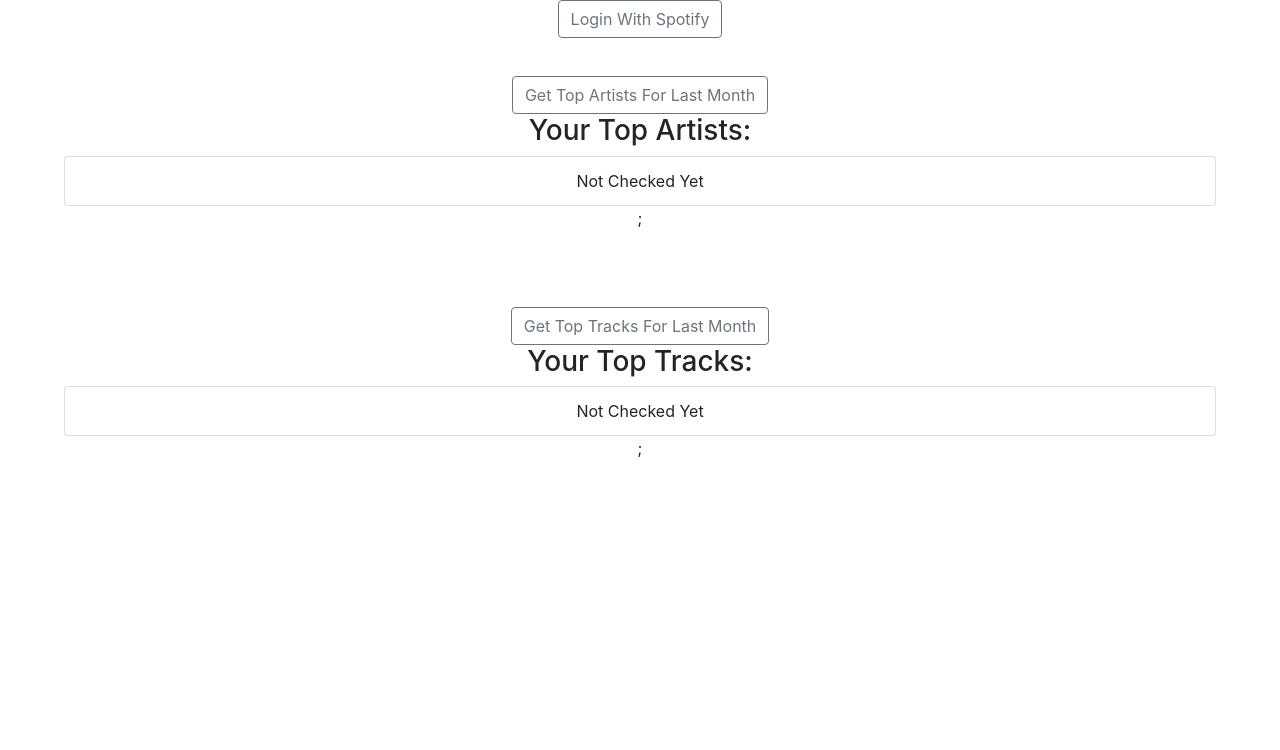
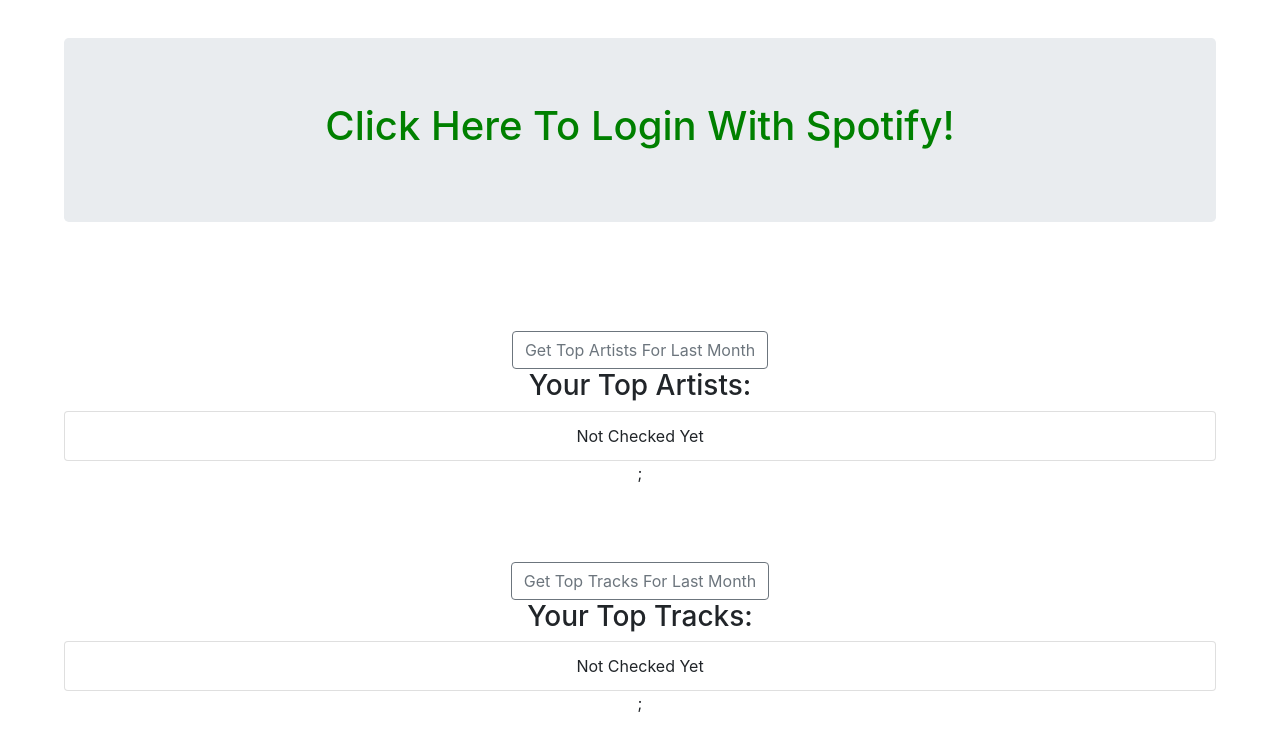
Before and after one commit to jakerdou/spotify-monthly-updates, a React (Create React App) app in the folder client/: page / in a window 1280 px wide. Shown: the top 750 px of the page. Built offline with nearby package versions, Linux system fonts and the light colour scheme; what spotify-web-api-js would draw is missing.

Commit message:
login button bigger

```diff
--- a/client/public/index.html
+++ b/client/public/index.html
@@ -24,11 +24,12 @@
       work correctly both with client-side routing and a non-root public URL.
       Learn how to configure a non-root public URL by running `npm run build`.
     -->
-    <title>React App</title>
+    <title>Spotify Monthly Updates</title>
   </head>
   <body>
     <noscript>You need to enable JavaScript to run this app.</noscript>
     <div id="root"></div>
+    <div id="logInBar"></div>
     <div id="artistList"></div>
     <div id="trackList"></div>
 
--- a/client/src/App.js
+++ b/client/src/App.js
@@ -40,9 +40,6 @@
 
     return (
       <div className="App">
-        <a href = "http://localhost:8888">
-          <Button variant="outline-secondary">Login With Spotify</Button>
-        </a>
       </div>
     );
   }
--- a/client/src/ArtistList.js
+++ b/client/src/ArtistList.js
@@ -49,7 +49,7 @@
 
       $.ajax({
           type: 'GET',
-          url: 'https://api.spotify.com/v1/me/top/artists?time_range=short_term',
+          url: 'https://api.spotify.com/v1/me/top/artists?time_range=short_term&limit=5',
           headers: {
             'Authorization': 'Bearer ' + accessToken
           },
--- /dev/null
+++ b/client/src/LogInBar.css
@@ -0,0 +1,15 @@
+.LogInBar {
+  text-align: center;
+  padding-right: 5%;
+  padding-left: 5%;
+  padding-top: 3%;
+  padding-bottom: 3%;
+}
+
+#loginJTron {
+  color: green
+}
+
+#loginLink {
+  text-decoration: none;
+}
--- /dev/null
+++ b/client/src/LogInBar.js
@@ -0,0 +1,28 @@
+//TODO: get shell script to run all necessary things
+import React from 'react';
+import logo from './logo.svg';
+import './LogInBar.css';
+
+import Button from 'react-bootstrap/Button'
+import Jumbotron from 'react-bootstrap/Jumbotron'
+
+class LogInBar extends React.Component {
+  constructor(){
+    super();
+  }
+
+  render(){
+
+    return (
+      <div className="LogInBar">
+        <a href="http://localhost:8888" id="loginLink">
+          <Jumbotron id="loginJTron">
+            <h1>Click Here To Login With Spotify!</h1>
+          </Jumbotron>
+        </a>
+      </div>
+    );
+  }
+}
+
+export default LogInBar;
--- a/client/src/TrackList.js
+++ b/client/src/TrackList.js
@@ -48,7 +48,7 @@
 
       $.ajax({
           type: 'GET',
-          url: 'https://api.spotify.com/v1/me/top/tracks?time_range=short_term',
+          url: 'https://api.spotify.com/v1/me/top/tracks?time_range=short_term&limit=5',
           headers: {
             'Authorization': 'Bearer ' + accessToken
           },
--- a/client/src/index.js
+++ b/client/src/index.js
@@ -5,13 +5,13 @@
 import App from './App';
 import ArtistList from './ArtistList'
 import TrackList from './TrackList'
+import LogInBar from './LogInBar'
 import * as serviceWorker from './serviceWorker';
 
 ReactDOM.render(<App />, document.getElementById('root'));
+ReactDOM.render(<LogInBar />, document.getElementById('logInBar'));
 ReactDOM.render(<ArtistList />, document.getElementById('artistList'));
 ReactDOM.render(<TrackList />, document.getElementById('trackList'));
-
-
 
 // If you want your app to work offline and load faster, you can change
 // unregister() to register() below. Note this comes with some pitfalls.
```
